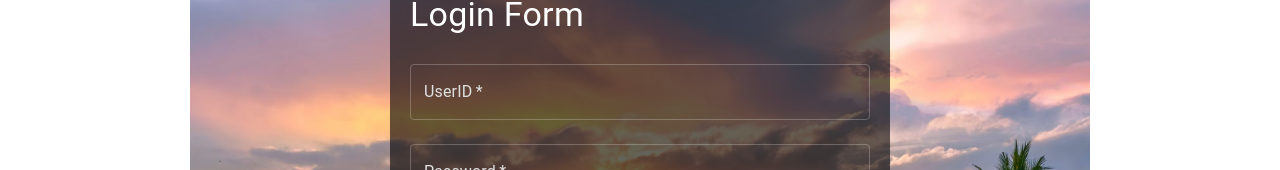
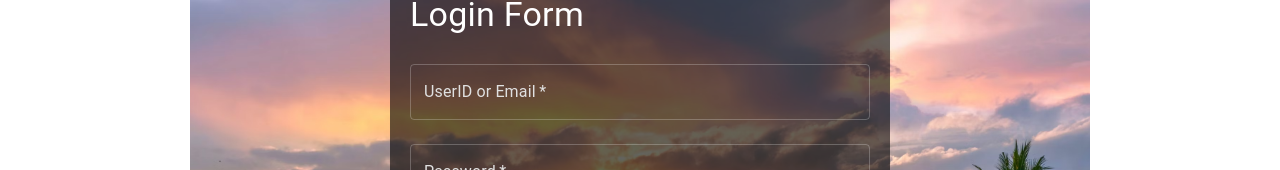
Before and after one commit to Raghuram-ReddyK/Bonstay, a React (Create React App) app: page /login in a window 1280 px wide. Shown: the part 269-439 px from the top of the page. Built offline with nearby package versions, Linux system fonts and the light colour scheme.

Commit message:
User able to login with email as well

```diff
--- a/src/Login.jsx
+++ b/src/Login.jsx
@@ -20,10 +20,10 @@ import {
 
 const Login = ({ setIsLoggedIn, setUserId }) => {
     const navigate = useNavigate();
-    const [id, setId] = useState('');
+    const [userIdOrEmail, setUserIdOrEmail] = useState('');
     const [password, setPassword] = useState('');
     const [rememberMe, setRememberMe] = useState(false);
-    const [acceptPrivacy, setAcceptPrivacy] = useState(false); // State to track Privacy checkbox
+    const [acceptPrivacy, setAcceptPrivacy] = useState(false);
     const [success, setSuccess] = useState('');
     const [error, setError] = useState('');
     const [isLoading, setIsLoading] = useState(false);
@@ -47,9 +47,21 @@ const Login = ({ setIsLoggedIn, setUserId }) => {
         }
 
         setIsLoading(true);
+        setError('')
+        setSuccess('')
+
         try {
-            const response = await axios.get(`http://localhost:4000/users/${id}`);
-            const userData = response.data;
+            let userData = null
+            const isEmail = userIdOrEmail.includes('@');
+            if (isEmail) {
+                const response = await axios.get(`http://localhost:4000/users`);
+                const allUsers = response.data;
+                userData = allUsers.find(user => user.email === userIdOrEmail);
+            }
+            else {
+                const response = await axios.get(`http://localhost:4000/users/${userIdOrEmail}`);
+                userData = response.data
+            }
 
             if (userData && userData.password === password) {
                 sessionStorage.setItem('id', userData.id);
@@ -58,7 +70,7 @@ const Login = ({ setIsLoggedIn, setUserId }) => {
                 setSuccess('Login successful!');
                 navigate(`/dashboard/${userData.id}`); // Correct navigation
             } else {
-                setError('Invalid Username/Password');
+                setError('Invalid Username/Email/Password');
             }
         } catch (error) {
             console.error(error);
@@ -106,15 +118,15 @@ const Login = ({ setIsLoggedIn, setUserId }) => {
                 {success && <Alert severity="success">{success}</Alert>}
 
                 <TextField
-                    label="UserID"
+                    label="UserID or Email"
                     margin="normal"
                     required
                     fullWidth
-                    name="id"
-                    value={id}
-                    onChange={(e) => setId(e.target.value)}
+                    name="userIdOrEmail"
+                    value={userIdOrEmail}
+                    onChange={(e) => setUserIdOrEmail(e.target.value)}
                     error={Boolean(error)}
-                    helperText={error === 'Invalid Username/Password' ? 'UserID or password is incorrect.' : ''}
+                    helperText={error === 'Invalid Username/Email/Password' ? 'UserID/Email or password is incorrect.' : ''}
                     sx={{ color: 'white' }}
                 />
                 <TextField
@@ -127,7 +139,7 @@ const Login = ({ setIsLoggedIn, setUserId }) => {
                     value={password}
                     onChange={(e) => setPassword(e.target.value)}
                     error={Boolean(error)}
-                    helperText={error === 'Invalid Username/Password' ? 'UserID or password is incorrect.' : ''}
+                    helperText={error === 'Invalid Username/Email/Password' ? 'UserID/Email or password is incorrect.' : ''}
                     sx={{ color: 'white' }}
                 />
                 <FormControlLabel
@@ -258,7 +270,7 @@ const Login = ({ setIsLoggedIn, setUserId }) => {
                         <p>We use cookies and similar technologies to enhance the user experience on our website...</p>
                         <li>Remember your preferences.</li>
                         <li>Analyze website traffic.</li>
-                        <li>Customize the content you see.</li><br/>
+                        <li>Customize the content you see.</li><br />
 
                         <h4>5. Security of Your Information</h4>
                         <p>We take the security of your personal information seriously. We implement physical, electronic, and procedural safeguards to protect your data from unauthorized access, alteration, or destruction. However, please note that no method of transmission over the internet is completely secure.</p>
@@ -276,7 +288,7 @@ const Login = ({ setIsLoggedIn, setUserId }) => {
                             <li>Opt-out of marketing communications by following the unsubscribe instructions in our emails.</li>
                         </ul>
 
-                        <span>To exercise any of these rights, please contact us at [hotel contact information].</span><br/><br/>
+                        <span>To exercise any of these rights, please contact us at [hotel contact information].</span><br /><br />
 
                         <h4>8. Children’s Privacy</h4>
                         <p>Our services are not intended for children under the age of 13. We do not knowingly collect or maintain personal information from children under 13. If we become aware that we have inadvertently collected information from a child under 13, we will take steps to delete such information.</p>
--- a/src/NotificationsDialog.jsx
+++ b/src/NotificationsDialog.jsx
@@ -1,10 +1,9 @@
-import React from 'react';
 import { Box, Typography, Button, Dialog, DialogActions, DialogContent, DialogTitle, IconButton } from '@mui/material';
 import CheckCircleIcon from '@mui/icons-material/CheckCircle';
 import DeleteIcon from '@mui/icons-material/Delete';
-import DeleteForeverIcon from '@mui/icons-material/DeleteForever'; // For "Remove All" icon
+import DeleteForeverIcon from '@mui/icons-material/DeleteForever';
 
-const NotificationsDialog = ({ notifications, unreadNotifications, dialogOpen, toggleDialog, markAsRead, removeNotification, removeAllNotifications }) => {
+const NotificationsDialog = ({ notifications, dialogOpen, toggleDialog, markAsRead, removeNotification, removeAllNotifications }) => {
   return (
     <Dialog open={dialogOpen} onClose={toggleDialog}>
       <DialogTitle>Notifications</DialogTitle>
```
Lines whose indentation alone changed are shown as unchanged.
